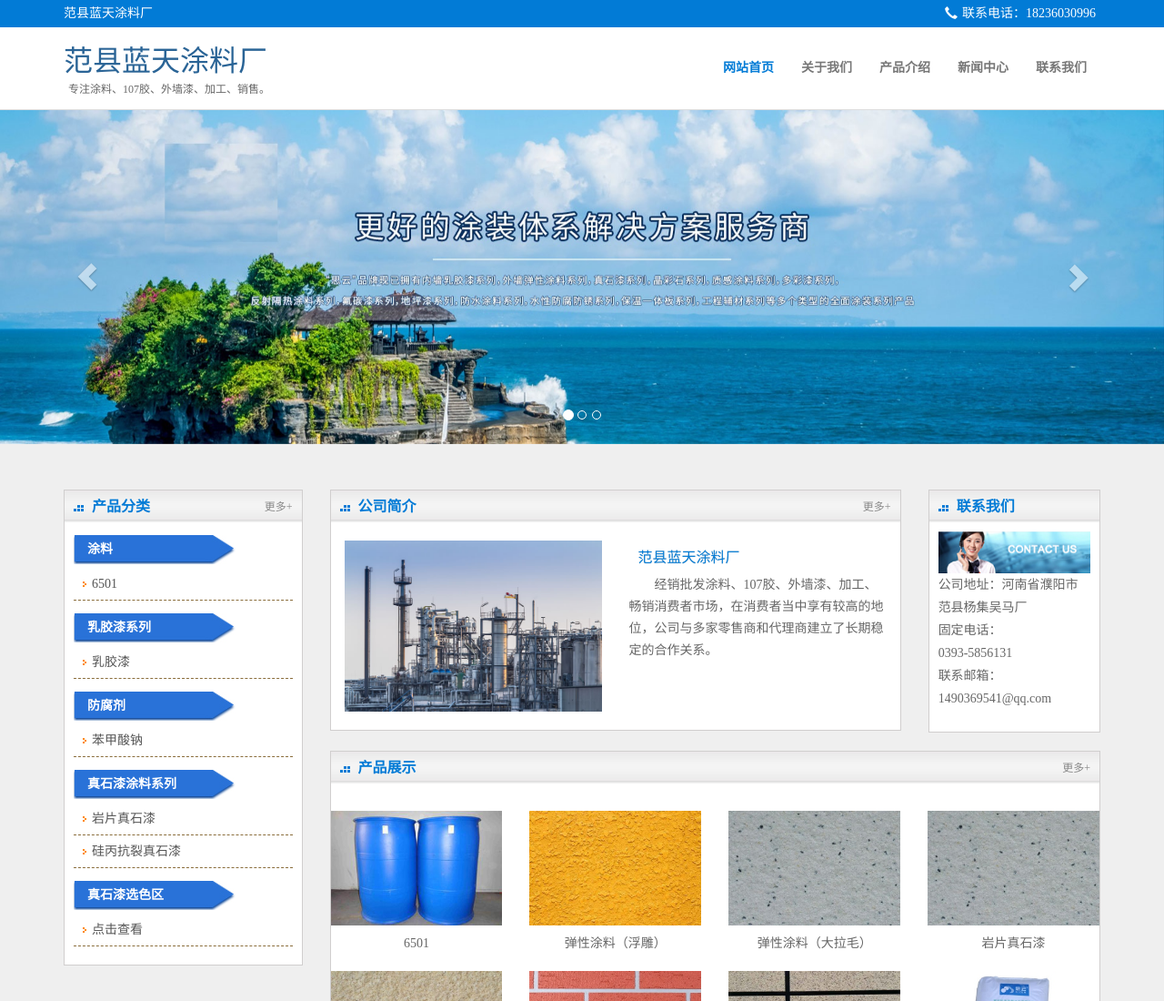
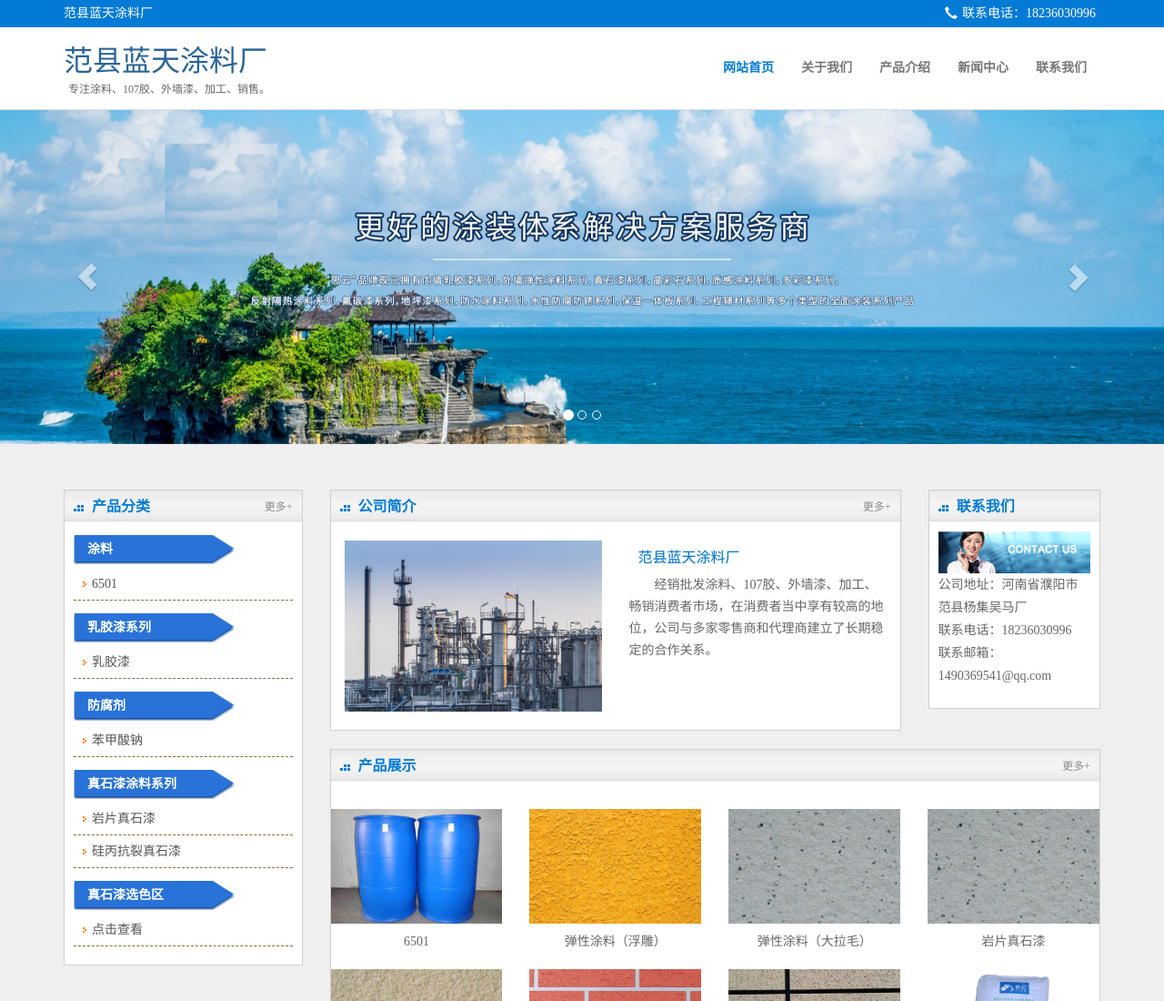
Before and after one commit to kayyz/fxlttlc, a plain HTML site: page index.html in a window 1280 px wide. Shown: the top 1100 px of the page at 91% size. Drawn offline with Linux system fonts and the light colour scheme.

Commit message:
Update index.html

```diff
--- a/index.html
+++ b/index.html
@@ -66,7 +66,7 @@
 									<a href="contact.html"><img src="static/images/listcon.jpg"/></a>
 									<ul>
 										<li>公司地址：河南省濮阳市范县杨集吴马厂</li>
-										<li>固定电话：<br />0393-5856131</li>
+										<li>联系电话：18236030996</li>
 										<li>联系邮箱：1490369541@qq.com</li>
 									</ul>
 								</div>
```
